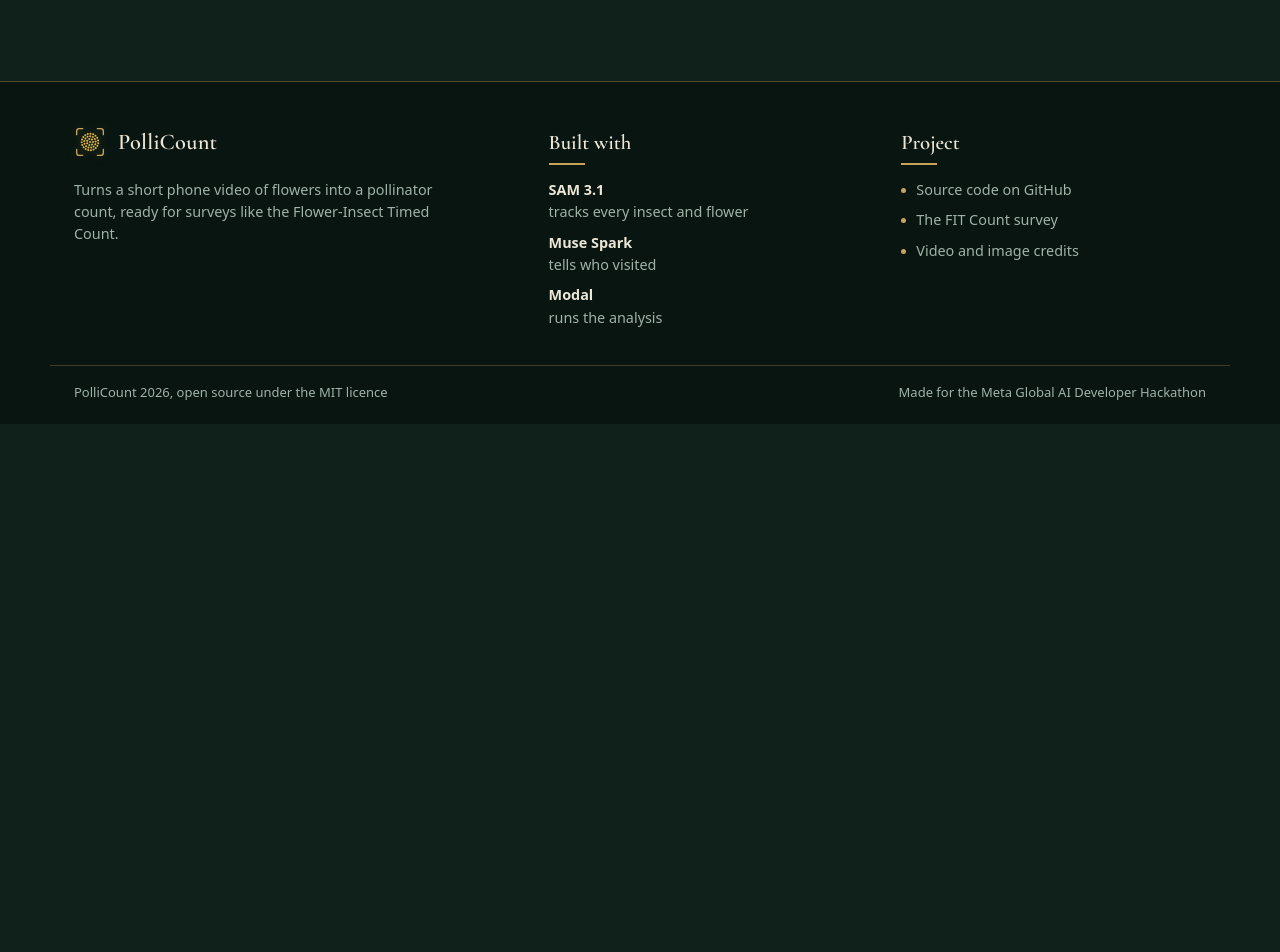
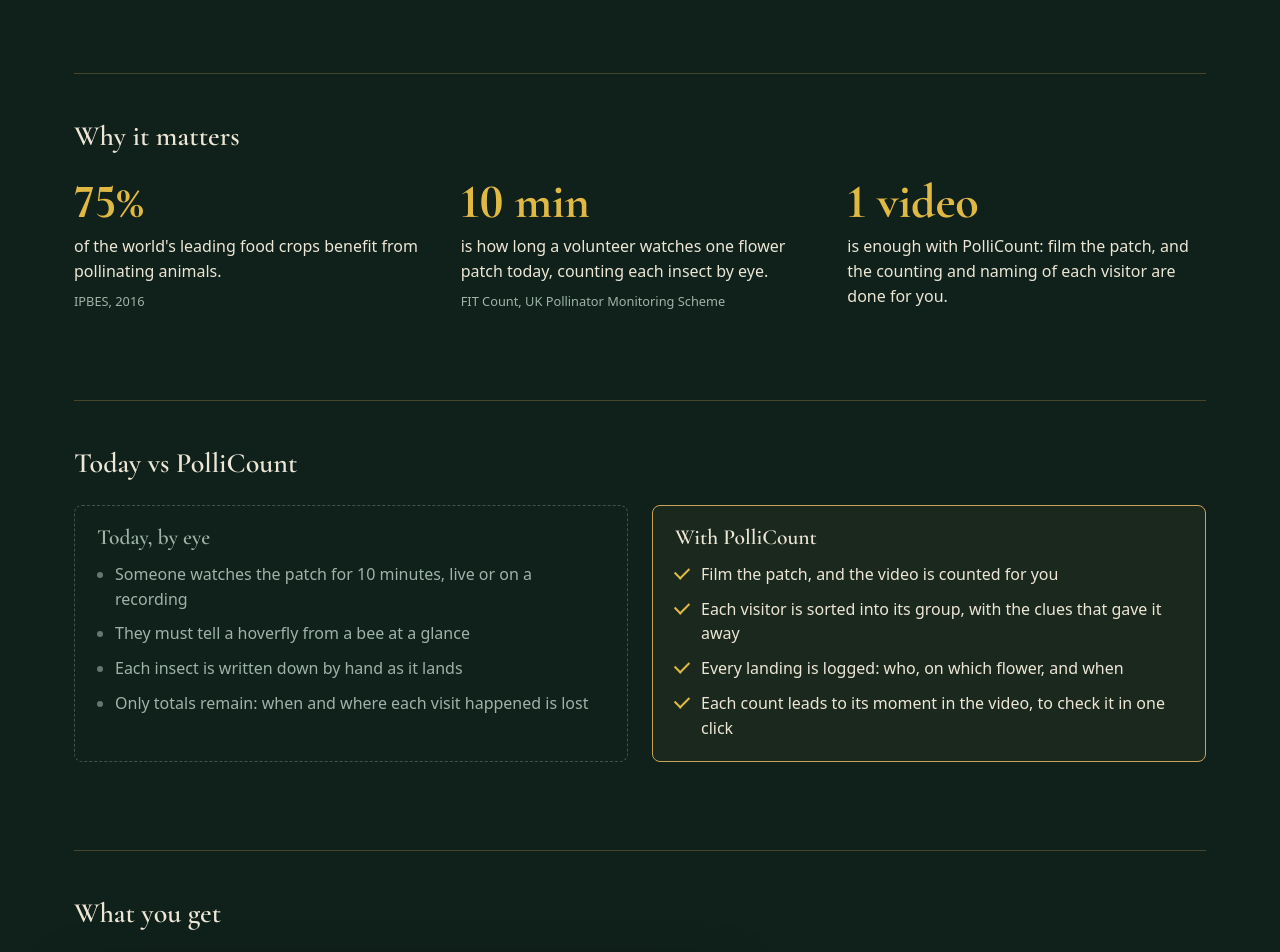
Before and after one commit to Newen95/pollicount, a plain HTML site: page pollicount/web/index.html in a window 1280 px wide. Shown: the part 960-1912 px from the top of the page. Before the commit the page ends 1384 px from the top, so only its background shows below. Drawn offline with nearby package versions, Linux system fonts and the light colour scheme; no server answers; a web font is replaced by a local one.

Commit message:
[UPDATE] richer landing page with comparison, results preview and section index

```diff
--- a/pollicount/web/app.css
+++ b/pollicount/web/app.css
@@ -142,26 +142,63 @@ h1 { margin: 0; font: 600 clamp(2.6rem, 5vw, 4.1rem)/1.02 var(--serif); letter-s
 .cabinet li:hover span { color: var(--ivory); }
 .cabinet figcaption { margin: 14px 2px 0; color: var(--sage); font-size: 0.8125rem; }
 
-.how { margin-top: 96px; margin-bottom: 96px; padding-top: 16px; border-top: 1px solid var(--brass-line); }
+.how { margin-top: 96px; padding-top: 16px; border-top: 1px solid var(--brass-line); }
 .how .part { margin: 30px 0 26px; }
 .steps { display: grid; grid-template-columns: repeat(3, 1fr); gap: 28px; margin: 0; padding: 0; list-style: none; counter-reset: step; }
 .steps li { display: grid; grid-template-columns: auto 1fr; gap: 14px; align-items: baseline; color: var(--sage); counter-increment: step; }
 .steps li::before { content: counter(step); display: grid; place-items: center; width: 30px; height: 30px; border: 1.5px solid var(--pollen); border-radius: 50%; color: var(--pollen); font: 700 1.1rem/1 var(--serif); font-variant-numeric: lining-nums; transform: translateY(6px); }
 .steps strong { display: block; color: var(--ivory); font: 600 1.25rem var(--serif); }
 
-.footer { border-top: 1px solid rgba(200, 164, 90, 0.4); background: rgba(5, 14, 10, 0.55); }
-.footer-in { display: grid; grid-template-columns: 1.4fr 1fr 1fr; gap: 48px; padding-top: 44px; padding-bottom: 36px; }
-.footer .brand { font-size: 1.4rem; }
-.footer .mark { width: 32px; height: 32px; }
-.about p { max-width: 24rem; margin: 14px 0 0; color: var(--sage); font-size: 0.9rem; }
-.footer h2 { position: relative; margin: 4px 0 14px; padding-bottom: 10px; font: 600 1.3rem var(--serif); }
-.footer h2::after { content: ""; position: absolute; left: 0; bottom: 0; width: 36px; height: 1.5px; background: var(--brass); }
-.footer ul { display: grid; gap: 8px; margin: 0; padding: 0; list-style: none; color: var(--sage); font-size: 0.9rem; }
-.footer b { display: block; color: var(--ivory); font-weight: 600; }
-.links a { color: var(--sage); text-decoration: none; transition: color 140ms ease; }
-.links a::before { content: ""; display: inline-block; width: 5px; height: 5px; margin: 0 10px 2px 0; border-radius: 50%; background: var(--brass); }
-.links a:hover { color: var(--ivory); }
 .footer-base { display: flex; flex-wrap: wrap; justify-content: space-between; gap: 8px 24px; padding-top: 16px; padding-bottom: max(env(safe-area-inset-bottom), 22px); border-top: 1px solid var(--brass-line); color: var(--sage); font-size: 0.8125rem; }
+
+/* Landing */
+.band { margin-top: 88px; padding-top: 16px; border-top: 1px solid var(--brass-line); }
+.band .part { margin: 30px 0 26px; }
+.facts { display: grid; grid-template-columns: repeat(3, 1fr); gap: 28px; margin: 0; padding: 0; list-style: none; }
+.facts li { display: grid; align-content: start; gap: 8px; color: var(--sage); }
+.facts b { color: var(--pollen); font: 700 3rem/1 var(--serif); font-variant-numeric: lining-nums; }
+.facts span { color: var(--ivory); }
+.facts small { font-size: 0.8rem; }
+.shot-grid { display: grid; grid-template-columns: minmax(0, 1.5fr) minmax(0, 1fr); gap: 40px; align-items: center; }
+.shot { margin: 0; padding: 12px; border: 1px solid rgba(200, 164, 90, 0.55); border-radius: 4px; background: linear-gradient(160deg, rgba(255,255,255,.06), rgba(255,255,255,.01)); box-shadow: 0 30px 60px rgba(0,0,0,.35); }
+.shot img { display: block; width: 100%; border-radius: 2px; }
+.callouts { display: grid; gap: 18px; margin: 0; padding: 0; list-style: none; counter-reset: c; color: var(--sage); }
+.callouts li { display: grid; grid-template-columns: auto 1fr; gap: 14px; counter-increment: c; }
+.callouts li::before { content: counter(c); display: grid; place-items: center; width: 32px; height: 32px; margin-top: 2px; border: 1.5px solid var(--pollen); border-radius: 50%; color: var(--pollen); font: 700 1.2rem/1 var(--serif); font-variant-numeric: lining-nums; }
+.callouts strong { display: block; color: var(--ivory); font: 600 1.2rem var(--serif); }
+.models { display: grid; grid-template-columns: 1fr 1fr; gap: 24px; }
+.model { padding: 16px 18px; border: 1px solid var(--brass-line); border-radius: 8px; color: var(--sage); }
+.model b { display: block; color: var(--ivory); font: 600 1.35rem var(--serif); font-variant-numeric: lining-nums; }
+.trust-note { max-width: 46rem; margin: 22px 0 0; color: var(--sage); font-size: 0.875rem; }
+.trust-note a { color: var(--brass); }
+.footer { margin-top: 96px; }
+.footer .footer-base { align-items: center; border-top: 0; padding-top: 22px; }
+.footer .brand { font-size: 1.2rem; }
+.footer .brand { font-size: 1.2rem; }
+.footer .mark { width: 26px; height: 26px; }
+.footer .links { display: flex; gap: 18px; }
+.footer .links a { color: var(--sage); text-decoration: none; }
+.footer .links a:hover { color: var(--ivory); }
+.vs { display: grid; grid-template-columns: 1fr 1fr; gap: 24px; }
+.vs > div { padding: 18px 22px 20px; border-radius: 8px; }
+.side-today { border: 1px dashed rgba(159, 179, 168, 0.35); color: var(--sage); }
+.side-pc { border: 1px solid var(--brass); background: rgba(200, 164, 90, 0.06); color: var(--ivory); }
+.vs-title { margin: 0 0 12px; font: 600 1.35rem var(--serif); }
+.side-today .vs-title { color: var(--sage); }
+.vs ul { display: grid; gap: 10px; margin: 0; padding: 0; list-style: none; }
+.vs li { display: flex; gap: 12px; align-items: baseline; }
+.side-today li::before { content: ""; flex: none; width: 6px; height: 6px; border-radius: 50%; background: rgba(159, 179, 168, 0.6); transform: translateY(-2px); }
+.side-pc li::before { content: ""; flex: none; width: 12px; height: 7px; border: solid var(--pollen); border-width: 0 0 2px 2px; transform: translateY(-4px) rotate(-45deg); }
+html { scroll-behavior: smooth; }
+[id] { scroll-margin-top: 24px; }
+.index { display: flex; flex-wrap: wrap; justify-content: flex-end; gap: 6px 22px; }
+.index a { color: var(--sage); text-decoration: none; font-size: 0.95rem; }
+.index a:hover { color: var(--ivory); }
+.index a:focus-visible { outline: 2px solid var(--pollen); outline-offset: 3px; }
+@media (prefers-reduced-motion: reduce) { html { scroll-behavior: auto; } }
+@media (max-width: 900px) { .index { display: none; } }
+@media (max-width: 900px) { .vs { grid-template-columns: 1fr; } }
+@media (max-width: 900px) { .facts, .shot-grid, .models { grid-template-columns: 1fr; } }
 
 /* Analysis */
 
@@ -295,9 +332,8 @@ h1 { margin: 0; font: 600 clamp(2.6rem, 5vw, 4.1rem)/1.02 var(--serif); letter-s
   .hero { margin-top: 32px; }
   .cabinet ul { gap: 8px; }
   .cabinet span { font-size: 0.8rem; }
-  .how { margin-top: 64px; margin-bottom: 64px; }
+  .how { margin-top: 64px; }
   .steps { grid-template-columns: 1fr; gap: 18px; }
-  .footer-in { grid-template-columns: 1fr; gap: 28px; }
 }
 
 @media (max-width: 600px) {
--- a/pollicount/web/app.js
+++ b/pollicount/web/app.js
@@ -121,6 +121,7 @@ const CHECK = '<svg viewBox="0 0 24 24" aria-hidden="true"><path d="M5 12.5l4.5
 function show(screen) {
   $("start").hidden = screen !== "start";
   $("footer").hidden = screen !== "start";
+  $("index").hidden = screen !== "start";
   $("analysis").hidden = screen !== "analysis";
   $("side").hidden = screen !== "analysis";
   $("back").hidden = screen !== "analysis";
--- a/pollicount/web/index.html
+++ b/pollicount/web/index.html
@@ -16,6 +16,7 @@
 <body>
   <header class="top wrap">
     <a class="brand" href="./"><span class="back" id="back" hidden data-tip="Back to the start page"><svg viewBox="0 0 24 24" aria-hidden="true"><path d="M15 4l-8 8 8 8"/></svg></span><img class="mark" src="mark.svg" alt="">PolliCount</a>
+    <nav class="index" id="index" aria-label="Sections"><a href="#how">How it works</a><a href="#why">Why it matters</a><a href="#compare">Today vs PolliCount</a><a href="#get">What you get</a><a href="#trust">What powers it</a></nav>
     <div class="side" id="side" hidden>
       <span class="where" id="where"></span>
       <a class="icon" id="download" download="pollicount.json" aria-label="Download the counts" data-tip="Download the counts (JSON)" hidden>
@@ -94,13 +95,70 @@
         </div>
       </div>
 
-      <section class="how">
+      <section class="how" id="how">
         <h2 class="part">How it works</h2>
         <ol class="steps">
           <li><span><strong>Film</strong>Point your phone at a patch of flowers and keep it still while insects come and go.</span></li>
           <li><span><strong>Watch it count</strong>Every insect is followed on screen, and each landing on a flower counts as a visit.</span></li>
           <li><span><strong>Keep the record</strong>See who came to which flower, then download the counts for your survey.</span></li>
         </ol>
+      </section>
+
+      <section class="band why" id="why">
+        <h2 class="part">Why it matters</h2>
+        <ul class="facts">
+          <li><b>75%</b><span>of the world's leading food crops benefit from pollinating animals.</span><small>IPBES, 2016</small></li>
+          <li><b>10 min</b><span>is how long a volunteer watches one flower patch today, counting each insect by eye.</span><small>FIT Count, UK Pollinator Monitoring Scheme</small></li>
+          <li><b>1 video</b><span>is enough with PolliCount: film the patch, and the counting and naming of each visitor are done for you.</span></li>
+        </ul>
+      </section>
+
+      <section class="band compare" id="compare">
+        <h2 class="part">Today vs PolliCount</h2>
+        <div class="vs">
+          <div class="side-today">
+            <p class="vs-title">Today, by eye</p>
+            <ul>
+              <li>Someone watches the patch for 10 minutes, live or on a recording</li>
+              <li>They must tell a hoverfly from a bee at a glance</li>
+              <li>Each insect is written down by hand as it lands</li>
+              <li>Only totals remain: when and where each visit happened is lost</li>
+            </ul>
+          </div>
+          <div class="side-pc">
+            <p class="vs-title">With PolliCount</p>
+            <ul>
+              <li>Film the patch, and the video is counted for you</li>
+              <li>Each visitor is sorted into its group, with the clues that gave it away</li>
+              <li>Every landing is logged: who, on which flower, and when</li>
+              <li>Each count leads to its moment in the video, to check it in one click</li>
+            </ul>
+          </div>
+        </div>
+      </section>
+
+      <section class="band get" id="get">
+        <h2 class="part">What you get</h2>
+        <div class="shot-grid">
+          <figure class="shot"><img src="results.webp" loading="lazy" alt="PolliCount results for bumblebees on a thistle"></figure>
+          <ol class="callouts">
+            <li><span><strong>Every visit on a timeline</strong>When each insect landed and how long it stayed, per group and per insect.</span></li>
+            <li><span><strong>Who came</strong>Each visitor sorted into the ten FIT Count groups, with close-ups and the clues that gave it away.</span></li>
+            <li><span><strong>The insect in the spotlight</strong>Pick one in the list and it stands out on the video.</span></li>
+            <li><span><strong>Data you can keep</strong>Download the counts for your survey.</span></li>
+          </ol>
+        </div>
+      </section>
+
+      <section class="band trust" id="trust">
+        <h2 class="part">What powers it</h2>
+        <div class="trust-grid">
+          <div class="models">
+            <div class="model"><b>SAM 3.1</b><span>follows the insects and flowers, frame by frame.</span></div>
+            <div class="model"><b>Muse Spark</b><span>tells which group each visitor belongs to, and names the plant when needed.</span></div>
+          </div>
+        </div>
+        <p class="trust-note">Tested on annotated videos of honeybees filmed from afar (Monash University dataset). The limits are listed openly in the <a href="https://github.com/Newen95/pollicount#known-limits">project notes</a>.</p>
       </section>
     </section>
 
@@ -150,29 +208,7 @@
   </main>
 
   <footer class="footer" id="footer">
-    <div class="footer-in wrap">
-      <div class="about">
-        <span class="brand"><img class="mark" src="mark.svg" alt="">PolliCount</span>
-        <p>Turns a short phone video of flowers into a pollinator count, ready for surveys like the Flower-Insect Timed Count.</p>
-      </div>
-      <div>
-        <h2>Built with</h2>
-        <ul>
-          <li><b>SAM 3.1</b>tracks every insect and flower</li>
-          <li><b>Muse Spark</b>tells who visited</li>
-          <li><b>Modal</b>runs the analysis</li>
-        </ul>
-      </div>
-      <div>
-        <h2>Project</h2>
-        <ul class="links">
-          <li><a href="https://github.com/Newen95/pollicount">Source code on GitHub</a></li>
-          <li><a href="https://ukpoms.org.uk/fit-counts">The FIT Count survey</a></li>
-          <li><a href="https://github.com/Newen95/pollicount#credits">Video and image credits</a></li>
-        </ul>
-      </div>
-    </div>
-    <div class="footer-base wrap"><span>PolliCount 2026, open source under the MIT licence</span><span>Made for the Meta Global AI Developer Hackathon</span></div>
+    <div class="footer-base wrap"><span class="brand"><img class="mark" src="mark.svg" alt="">PolliCount</span><span>Made with SAM 3.1 and Muse Spark for the Meta Global AI Developer Hackathon</span><span class="links"><a href="https://github.com/Newen95/pollicount">Source code</a><a href="https://github.com/Newen95/pollicount#credits">Credits</a><a href="https://github.com/Newen95/pollicount/blob/main/LICENSE">MIT licence</a></span></div>
   </footer>
 </body>
 </html>
```
Also changed, not shown: pollicount/web/results.webp (added).
